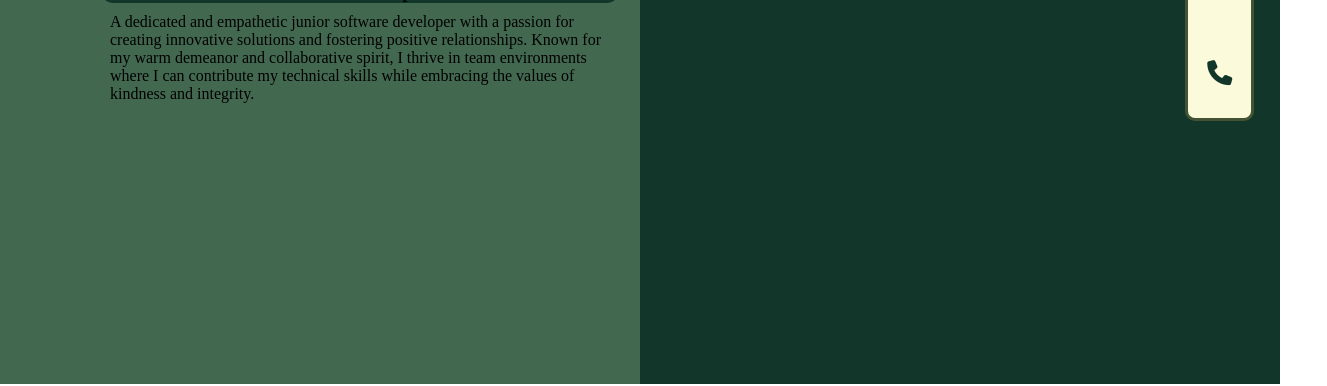
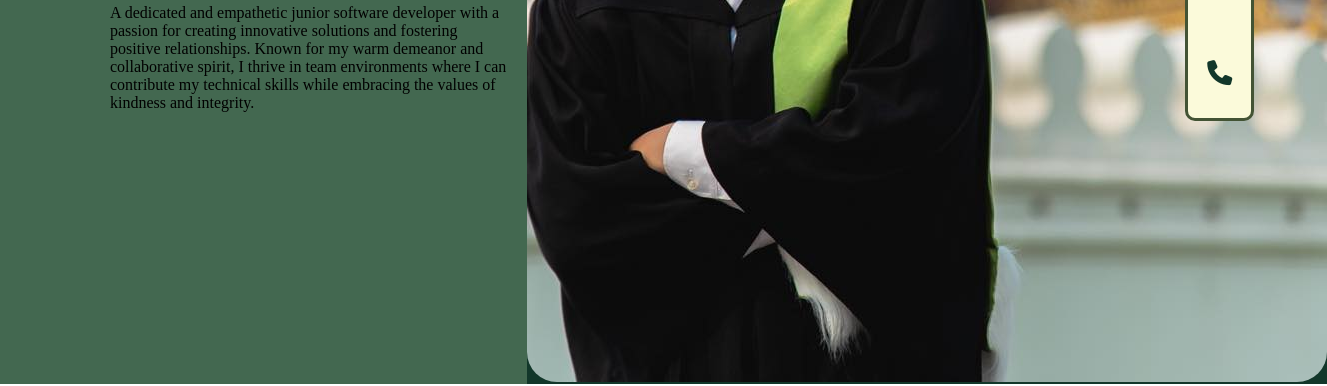
Before and after one commit to tanatut12/My_web_resume, a plain HTML site: page index.html in a window 1280 px wide. Shown: the part 416-802 px from the top of the page, 1327 px wide, since content can reach past the window. Drawn offline with Linux system fonts and the light colour scheme.

Commit message:
edit img

```diff
--- a/index.html
+++ b/index.html
@@ -33,7 +33,7 @@
       </section>
       <section class="right">
         <div class="container2">
-          <img src="./images/profile.jpg" alt="TANATUT" />
+          <img src="./images/profile34.jpg" alt="TANATUT" />
         </div>
       </section>
       <nav class="navbar">
```
